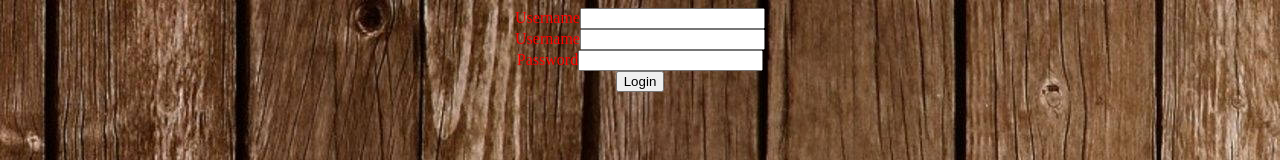
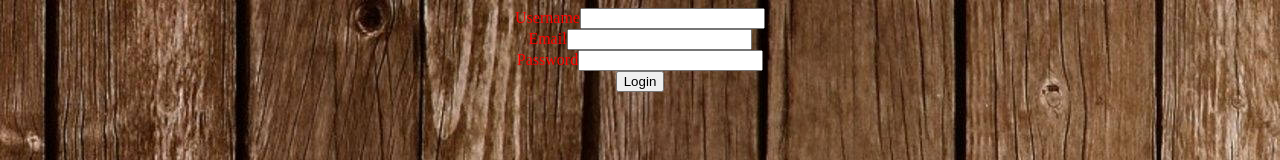
Before and after one commit to jimotieno475/board, a React (Create React App) app: page /login in a window 1280 px wide. Shown: the top 160 px of the page. Built offline with nearby package versions, Linux system fonts and the light colour scheme.

Commit message:
email added

```diff
--- a/src/components/Ligings.js
+++ b/src/components/Ligings.js
@@ -9,6 +9,7 @@ export default function Ligings() {
       <Link to="/login" className="link">
         Login
       </Link>
+      <Link to="/signup" className="link">Signup</Link>
       <Link to="/logout" className="link">
         Logout
       </Link>
--- a/src/components/Login.jsx
+++ b/src/components/Login.jsx
@@ -39,7 +39,7 @@ function Login({ setUser }) {
             </div>
             <div className="mb-3">
               <label htmlFor="email" className="form-label">
-                Username
+                Email
               </label>
               <input
                 type="text"
--- a/src/components/Logout.jsx
+++ b/src/components/Logout.jsx
@@ -23,7 +23,7 @@ function Logout({ user, setUser }) {
           <>
 
 
-            <Link to="/signup" className="link">Signup</Link>
+
             <Link to="/login" className="link">Login</Link>
           </>
         )}
```
